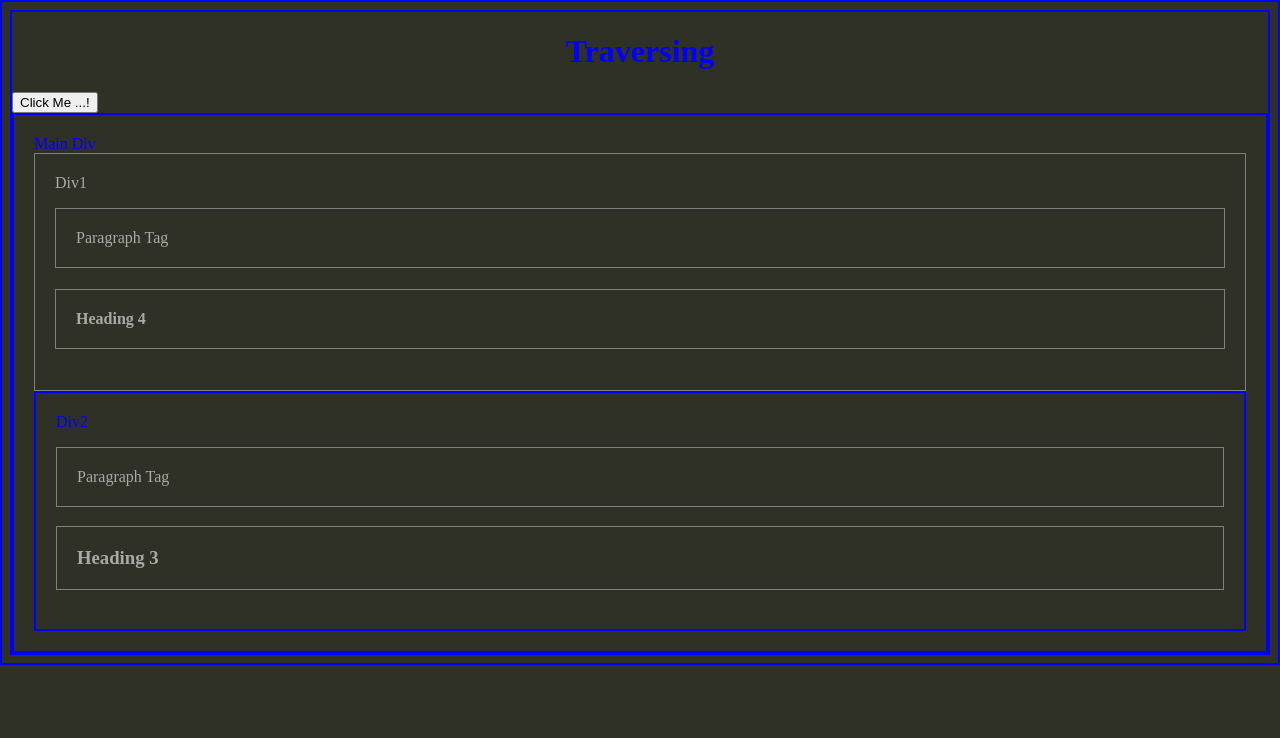
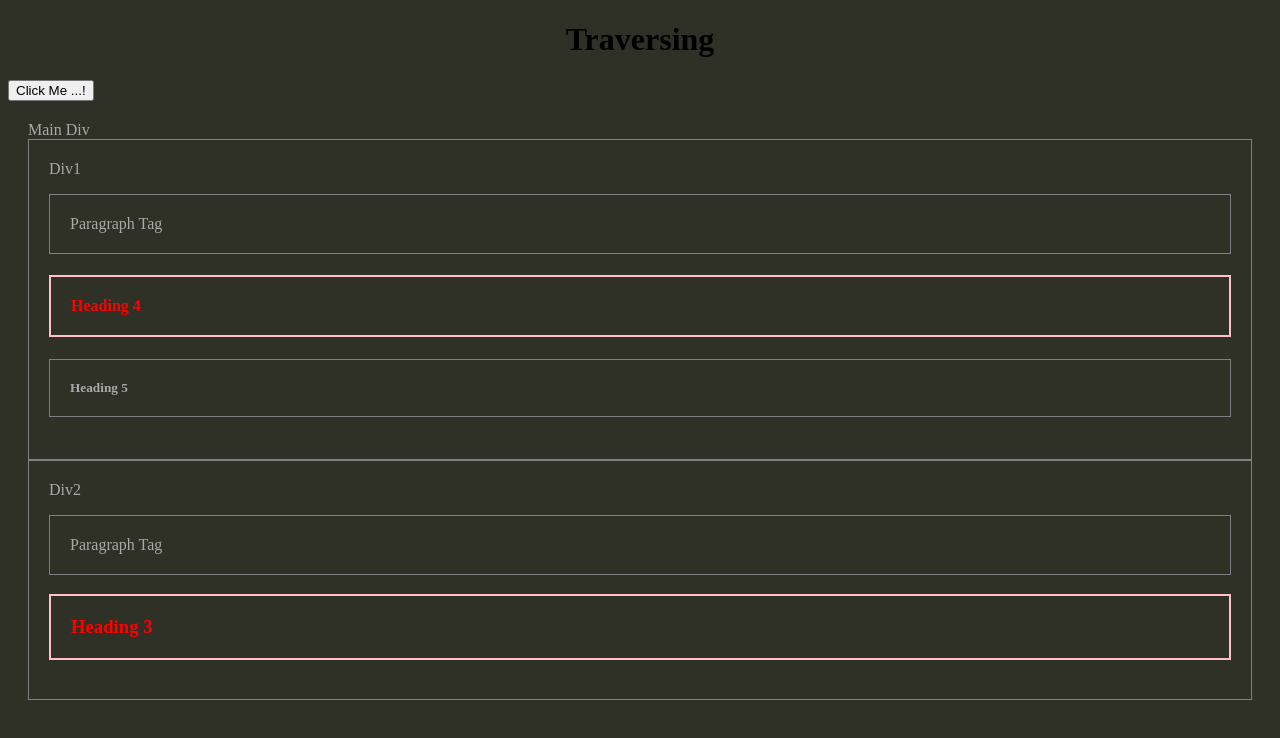
Before and after one commit to AjayBhosle17/FrontEnd_Technologies_2024, a plain HTML site: page JQuery/7_traversing/index.html in a window 1280 px wide. Both pictures are taken after a click on the button "Click Me ...!". Drawn offline with nearby package versions, Linux system fonts and the light colour scheme.

Commit message:
Traversing

```diff
--- a/JQuery/7_traversing/index.html
+++ b/JQuery/7_traversing/index.html
@@ -30,10 +30,14 @@
     <input type="button" id="btn1" value="Click Me ...!">
     <div id="mainDiv" style="border: 4px ">
         Main Div
-        <div>Div1
+        <div id="Div1">Div1
 
             <p>Paragraph Tag</p>
             <h4>Heading 4</h4>
+            <h5>Heading 5</h5>
+
+
+
         </div>
         <div>Div2
 
--- a/JQuery/7_traversing/traverse.js
+++ b/JQuery/7_traversing/traverse.js
@@ -2,6 +2,8 @@
 $(function(){
 
     $('#btn1').click(function(){
+
+        //parent
 
         // $('#mainDiv').parent().css({
         //     'color':'red',
@@ -18,10 +20,67 @@ $(function(){
         //     'border':'2px solid blue'
         // });
 
-        $('h3').parents().css({
-            'color':'blue',
-            'border':'2px solid blue'
-        });
+        // $('h3').parents().css({
+        //     'color':'blue',
+        //     'border':'2px solid blue'
+        // });
 
+        // Child
+
+        // $('#Div1').children().css({
+
+        //     'color':'red',
+        //     'border':'2px solid blue'
+        // });
+
+        // $('#mainDiv').find('p').css({
+
+        //     'color':'red',
+        //     'border':'2px solid blue'
+        // });
+
+
+        // sibling
+
+        // $('#Div1').siblings().css({
+
+        //     'color':'red',
+        //     'border':'2px solid yellow'
+        // });
+
+        // $('h5').prev().css({
+
+        //     'color':'red',
+        //     'border':'2px solid green'
+        // });
+
+        // $('p').next().css({
+
+        //     'color':'red',
+        //     'border':'2px solid pink'
+        // });
+
+        // $('h5').prevAll().css({
+
+        //     'color':'red',
+        //     'border':'2px solid pink'
+        // });
+
+        // $('h5').prevUntil('#mainDiv').css({
+
+        //     'color':'red',
+        //     'border':'2px solid pink'
+        // });
+
+        // $('p').nextAll().css({
+        //     'color':'red',
+        //     'border':'2px solid pink'
+
+        // })
+        $('p').nextUntil('h5').css({
+            'color':'red',
+            'border':'2px solid pink'
+
+        })
     });
 });
```
